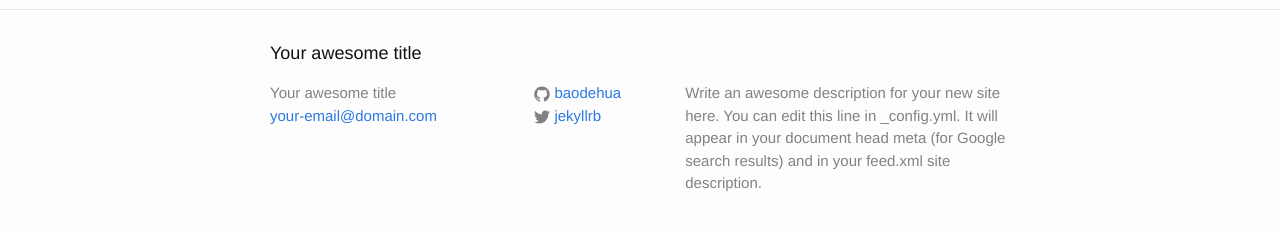
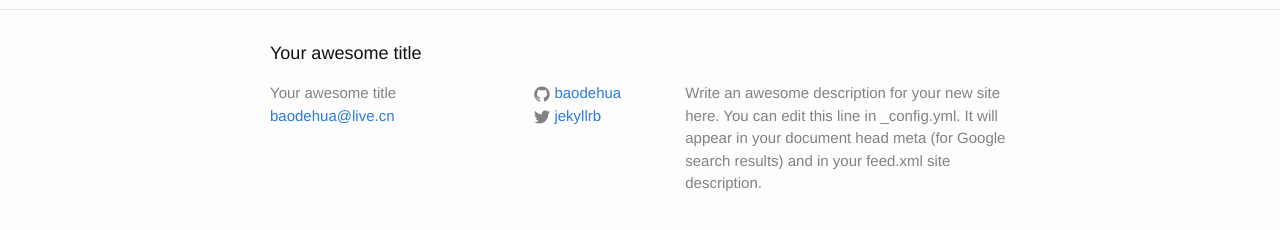
Before and after one commit to Lugyedo/baodehua.github.io, a Jekyll site: the page built from index.html, in a window 1280 px wide. Shown: the part 287-517 px from the top of the page. Built offline with Jekyll 4.4.1, drawn with Linux system fonts in a browser that asks for light colours.

Commit message:
modify email of config.yml

```diff
--- a/_config.yml
+++ b/_config.yml
@@ -1,6 +1,6 @@
 # Site settings
 title: Your awesome title
-email: your-email@domain.com
+email: baodehua@live.cn
 description: > # this means to ignore newlines until "baseurl:"
   Write an awesome description for your new site here. You can edit this
   line in _config.yml. It will appear in your document head meta (for
```
